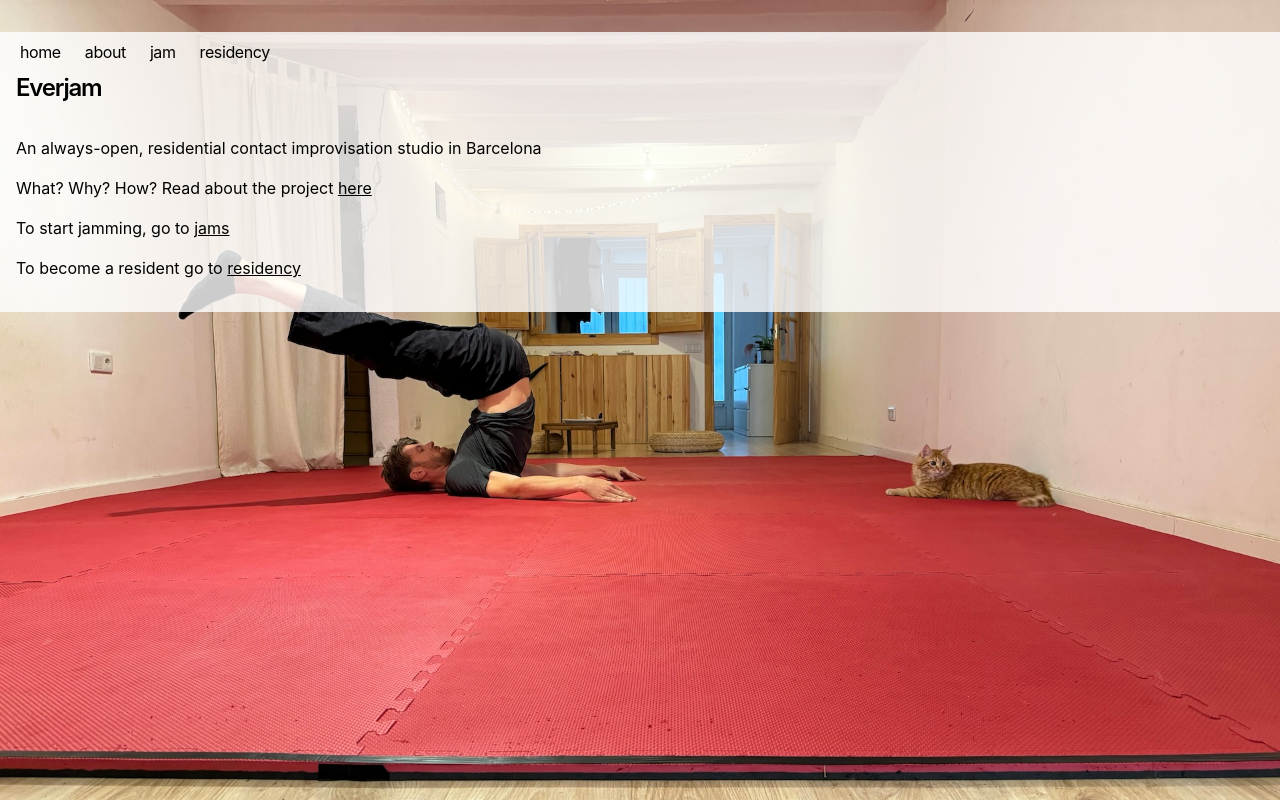
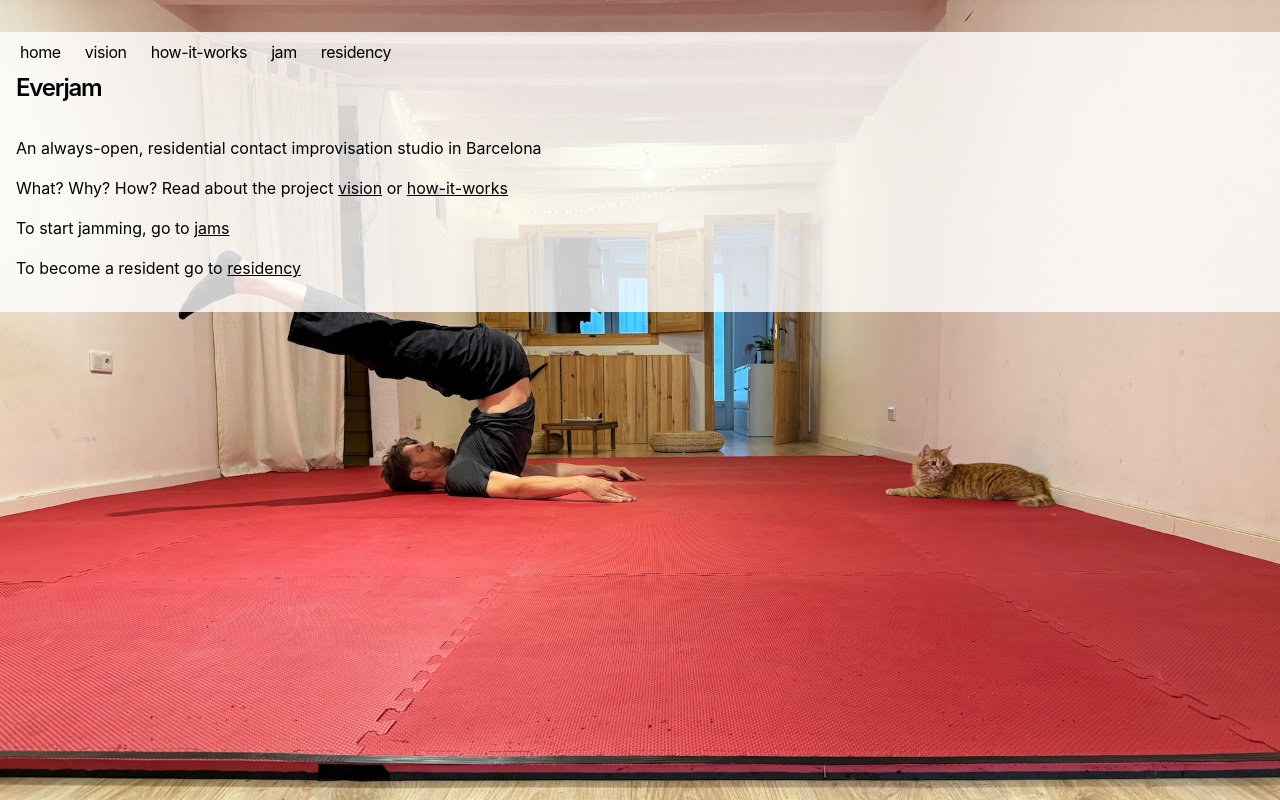
Before and after one commit to luddilo/everjam, a Next.js app: page / in a window 1280 px wide. Built offline with nearby package versions, Linux system fonts and the light colour scheme.

Commit message:
Split vision and how-it-works

```diff
--- a/app/docs/posts/about.mdx
+++ b/app/docs/posts/how-it-works.mdx
@@ -1,14 +1,11 @@
 ---
-title: "About Everjam"
+title: "How Everjam works"
 publishedAt: "2024-07-03"
-summary: "A contact improvisation dream"
+summary: "How it works"
 ---
 
-Everjam is my dream. After falling in love with contact improvisation, I wanted to create a space where jamming can happen anytime. A church of contact, always open. When I found an apartment in Barcelona where I could create a dance space I felt I had to give this dream a go. Test it out. It is a social experiment, especially since Barcelona already has a lot of Contact improvisation jams and classes. But I think life is too short to not pursue ones dreams, yeah?
-
-- An always-open, residential contact impro studio in Gracia, Barcelona
 - Jams
-  - Hourly slots
+  - Hourly slots ("always open" with some slots blocked by the resident)
   - Silent by default unless the space-holder decides otherwise
   - Can happen anytime the studio is open given that a space holder is present
   - Simple web page (this one) for signups.
--- /dev/null
+++ b/app/docs/posts/vision.mdx
@@ -0,0 +1,9 @@
+---
+title: "Vision"
+publishedAt: "2024-07-03"
+summary: "A contact improvisation dream"
+---
+
+Everjam is my dream. After falling in love with contact improvisation, I wanted to create a space where jamming can happen anytime. A church of contact, always open. When I found an apartment in Barcelona where I could create a dance space I felt I had to give this dream a go. Test it out. It is a social experiment, especially since Barcelona already has a lot of Contact improvisation jams and classes. But I think life is too short to not pursue ones dreams, yeah?
+
+Imagine many of these spaces around the world of various types. They are likely in places where people move in and out. They are calm oasises where one can go to be in their bodies. They bridge cultures by offering residencies for people living in other places, sprinkling their flavour of the practise to the local crowd.
--- a/app/about/page.tsx
+++ b/app/how-it-works/page.tsx
@@ -3,7 +3,7 @@ import { getBlogPosts } from "app/docs/utils";
 import { notFound } from "next/navigation";
 
 export default function Page({ params }) {
-  let post = getBlogPosts().find((post) => post.slug === "about");
+  let post = getBlogPosts().find((post) => post.slug === "how-it-works");
 
   if (!post) {
     notFound();
--- a/app/page.tsx
+++ b/app/page.tsx
@@ -9,8 +9,12 @@ export default function Page() {
       </p>
       <p className="mb-4">
         What? Why? How? Read about the project{" "}
-        <Link href={"/about"}>
-          <span style={{ textDecoration: "underline" }}>here</span>
+        <Link href={"/vision"}>
+          <span style={{ textDecoration: "underline" }}>vision</span>
+        </Link>{" "}
+        or{" "}
+        <Link href={"/how-it-works"}>
+          <span style={{ textDecoration: "underline" }}>how-it-works</span>
         </Link>
       </p>
       <p className="mb-4">
--- a/app/routes.ts
+++ b/app/routes.ts
@@ -2,8 +2,11 @@ export const routes = {
   "/": {
     name: "home",
   },
-  "/about": {
-    name: "about",
+  "/vision": {
+    name: "vision",
+  },
+  "/how-it-works": {
+    name: "how-it-works",
   },
   "/jam": {
     name: "jam",
--- /dev/null
+++ b/app/vision/page.tsx
@@ -0,0 +1,22 @@
+import { CustomMDX } from "app/components/mdx";
+import { getBlogPosts } from "app/docs/utils";
+import { notFound } from "next/navigation";
+
+export default function Page({ params }) {
+  let post = getBlogPosts().find((post) => post.slug === "vision");
+
+  if (!post) {
+    notFound();
+  }
+
+  return (
+    <section>
+      <h1 className="title font-semibold text-2xl tracking-tighter">
+        {post.metadata.title}
+      </h1>
+      <article className="prose">
+        <CustomMDX source={post.content} />
+      </article>
+    </section>
+  );
+}
```
